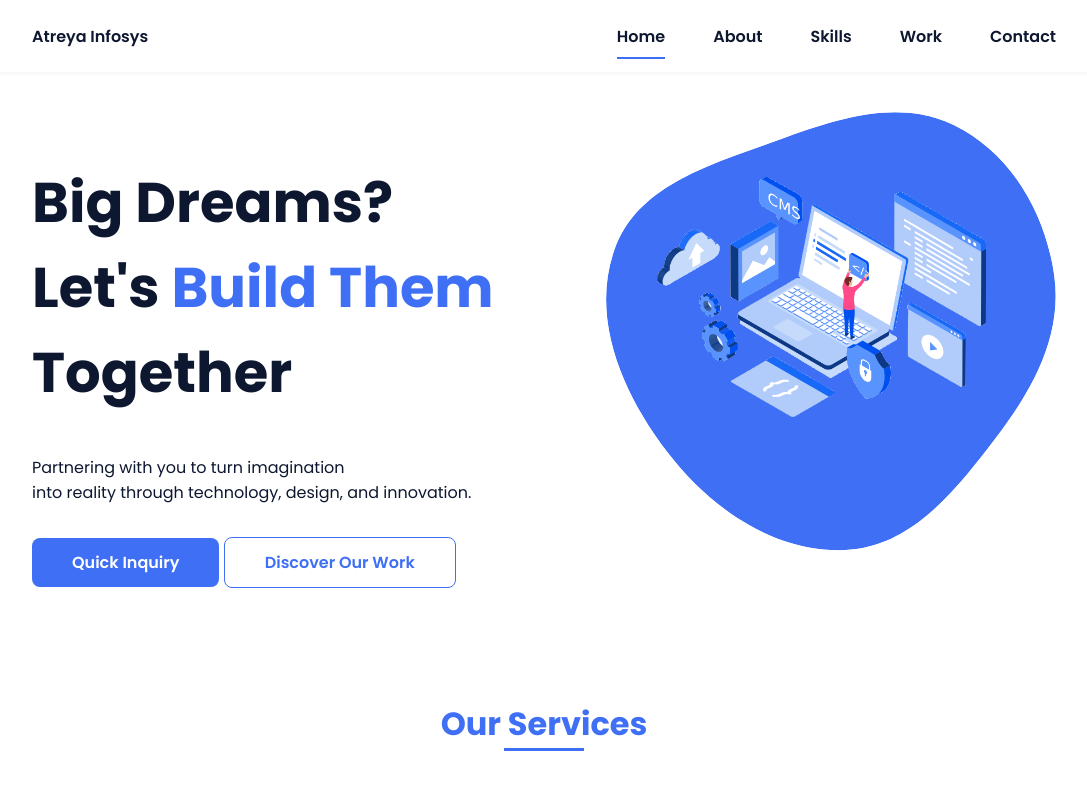
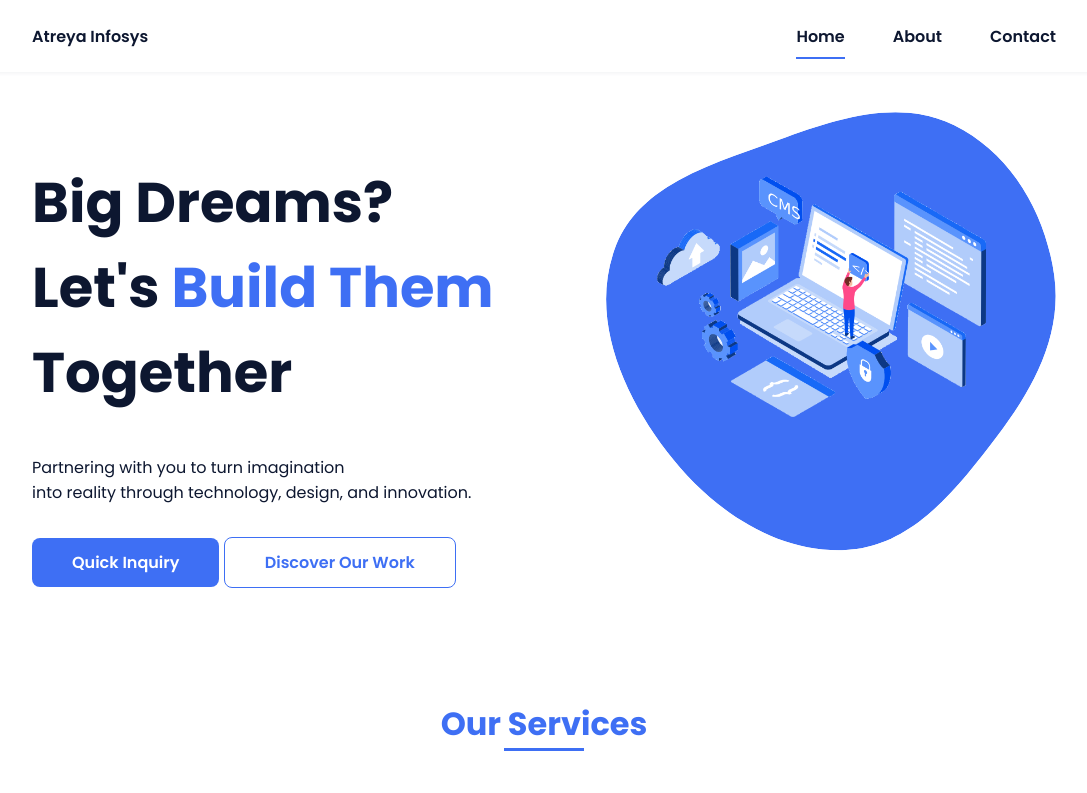
Before and after one commit to atreyainfosys/site, a plain HTML site: page index.html in a window 1280 px wide. Shown: the top 793 px of the page, without its empty margins (96-1183 px from the left). Drawn offline with nearby package versions, Linux system fonts and the light colour scheme.

Commit message:
Update index.html

```diff
--- a/index.html
+++ b/index.html
@@ -30,12 +30,7 @@
             <li class="nav__item">
               <a href="#about" class="nav__link">About</a>
             </li>
-            <li class="nav__item">
-              <a href="#skills" class="nav__link">Skills</a>
-            </li>
-            <li class="nav__item">
-              <a href="#work" class="nav__link">Work</a>
-            </li>
+
             <li class="nav__item">
               <a href="#contact" class="nav__link">Contact</a>
             </li>
```
